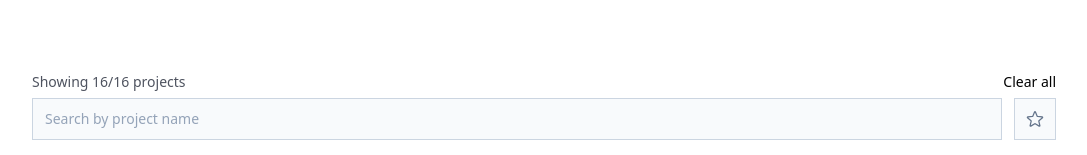
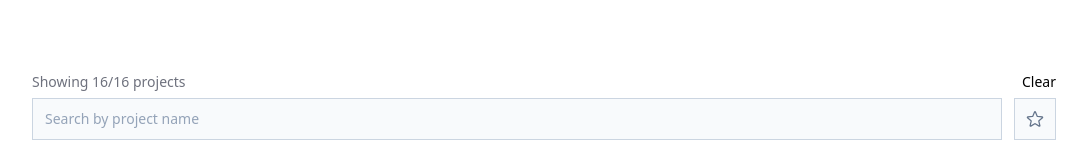
Before and after one commit to kiko-g/kikogoncalves, a Next.js app: page /projects in a window 1280 px wide. Shown: the part 422-577 px from the top of the page, without its empty margins (96-1183 px from the left). Built offline with nearby package versions, Linux system fonts and the light colour scheme.

Commit message:
ui mini style patches

```diff
--- a/src/components/Section.tsx
+++ b/src/components/Section.tsx
@@ -4,9 +4,9 @@ export function Section({ title, children }: { title: string; children: React.Re
   let id = useId()
 
   return (
-    <section aria-labelledby={id} className="md:border-l md:border-navy-100 md:pl-6 md:dark:border-navy-700/40">
+    <section aria-labelledby={id} className="md:border-l md:border-navy-200 md:pl-6 md:dark:border-navy-700/40">
       <div className="grid max-w-3xl grid-cols-1 items-baseline gap-y-8 md:grid-cols-4">
-        <h2 id={id} className="text-sm font-semibold text-primary-500 underline dark:text-primary-400">
+        <h2 id={id} className="text-sm font-semibold text-primary-500 dark:text-primary-400">
           {title}
         </h2>
         <div className="md:col-span-3">{children}</div>
--- a/src/components/projects/ProjectsShowcase.tsx
+++ b/src/components/projects/ProjectsShowcase.tsx
@@ -23,13 +23,20 @@ export function ProjectsShowcase() {
     [hideLessRelevant, query],
   )
 
+  function clearFilters() {
+    setQuery('')
+    setHideLessRelevant(false)
+  }
+
   return (
     <>
       <div className="mb-1 flex items-center justify-between gap-2 text-sm">
-        <span className="font-medium text-navy-600 dark:text-navy-400">
+        <span className="font-medium text-navy-500 dark:text-navy-400">
           Showing {filteredProjects.length}/{projectsData.length} projects
         </span>
-        <button className="hover:underline">Clear all</button>
+        <button onClick={clearFilters} className="hover:underline">
+          Clear
+        </button>
       </div>
 
       <div className="mb-4 flex w-full items-center justify-center gap-3">
```
